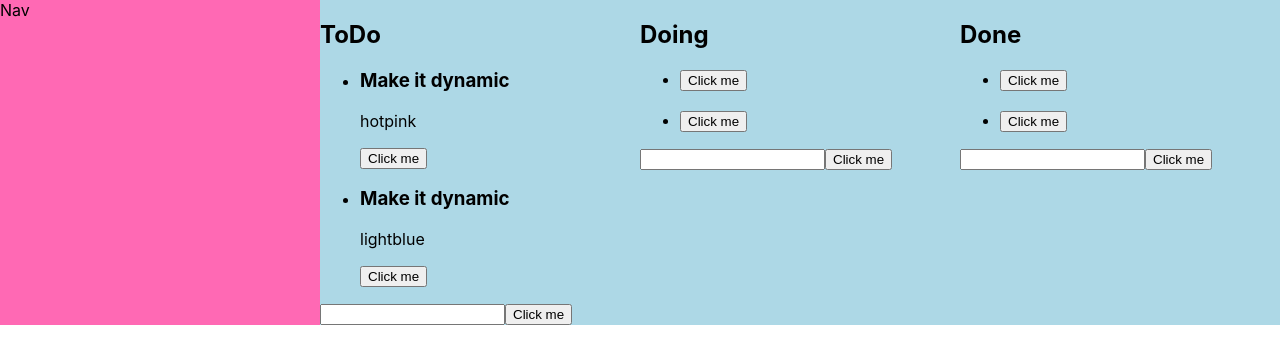
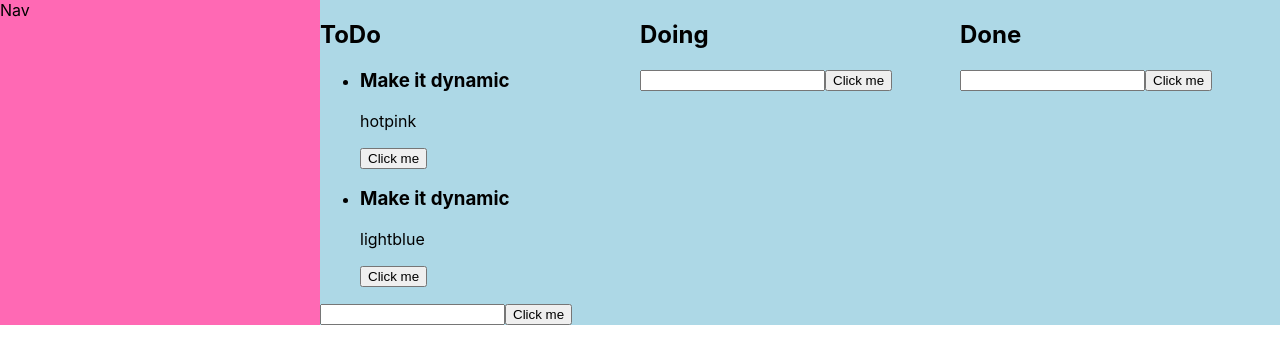
Before and after one commit to jonasholbech/reactintro, a React (Create React App) app: page / in a window 1280 px wide. Shown: the top 364 px of the page. Built offline with nearby package versions, Linux system fonts and the light colour scheme.

Commit message:
honestly, that went great

```diff
--- a/src/components/List.js
+++ b/src/components/List.js
@@ -3,13 +3,11 @@
 import Form from "./Form";
 
 export default function List(props) {
+  const cards = props.cards.map((card) => <Card {...card} />);
   return (
     <section>
       <h2>{props.header}</h2>
-      <ul>
-        <Card {...props.cards[0]} />
-        <Card {...props.cards[1]} />
-      </ul>
+      <ul>{cards}</ul>
       <Form />
     </section>
   );
--- a/src/components/Nav.js
+++ b/src/components/Nav.js
@@ -1,4 +1,5 @@
 import React from "react";
+
 export default function Nav() {
   return <nav>Nav</nav>;
 }
```
